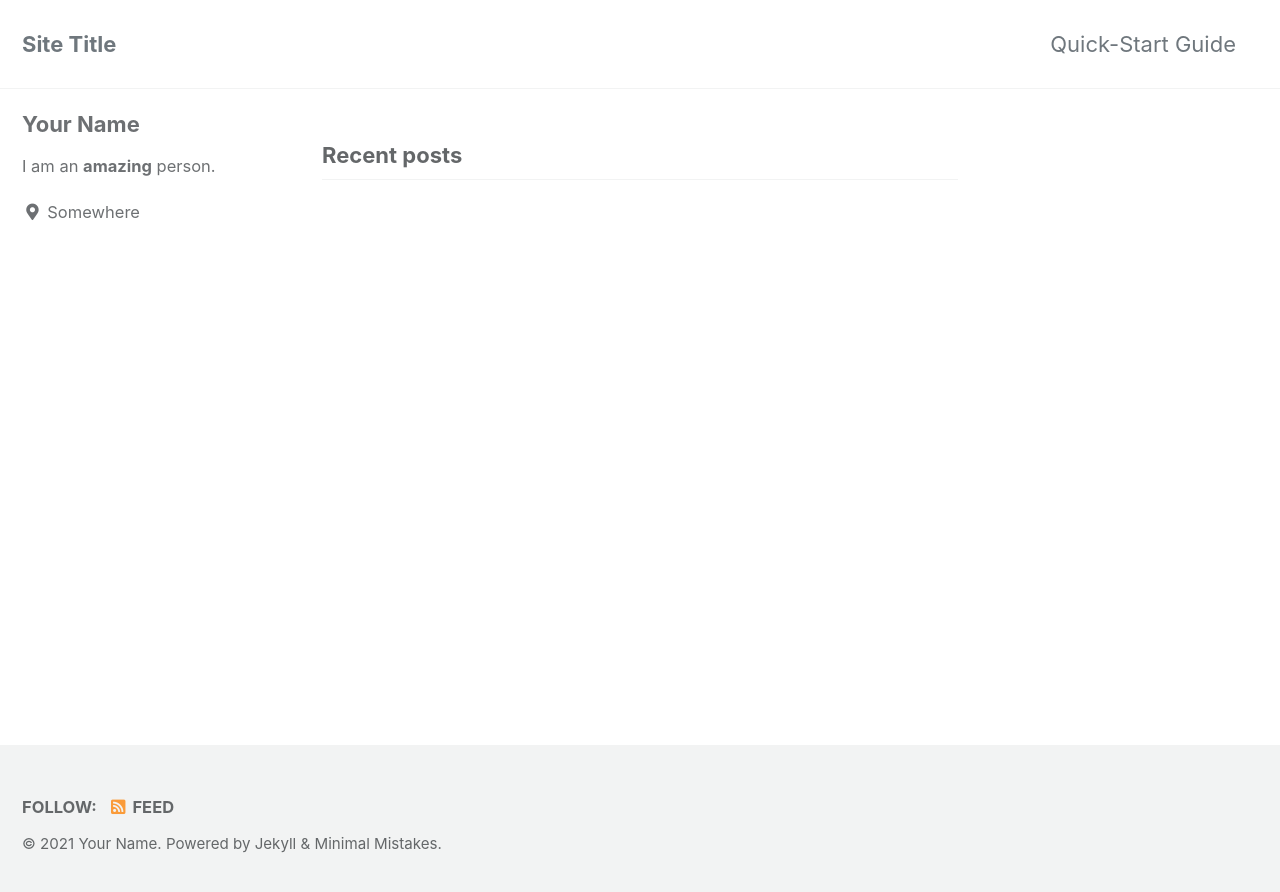
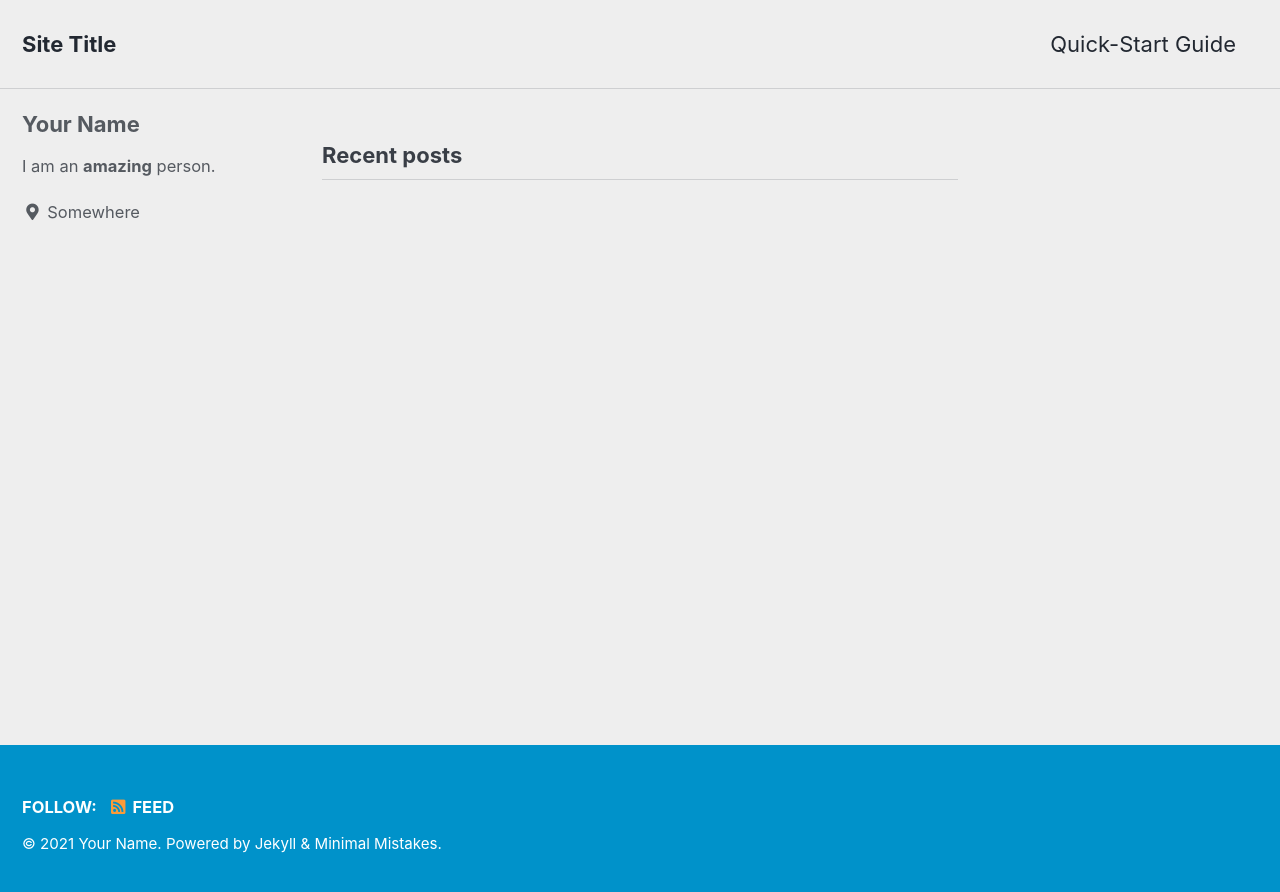
Before and after one commit to kshway/kshway.github.io, a Jekyll site: the page built from index.html, in a window 1280 px wide. Shown: the top 892 px of the page. Built offline with Jekyll 4.4.1, drawn with Linux system fonts in a browser that asks for light colours; cached includes are drawn as plain includes; the list of posts is cut into pages by our own code.

Commit message:
Update _config.yml

```diff
--- a/_config.yml
+++ b/_config.yml
@@ -12,7 +12,7 @@
 
 # theme                  : "minimal-mistakes-jekyll"
 # remote_theme           : "mmistakes/minimal-mistakes"
-minimal_mistakes_skin    : "default" # "air", "aqua", "contrast", "dark", "dirt", "neon", "mint", "plum", "sunrise"
+minimal_mistakes_skin    : "air" #"default" # "air", "aqua", "contrast", "dark", "dirt", "neon", "mint", "plum", "sunrise"
 
 # Site Settings
 locale                   : "en-US"
```
